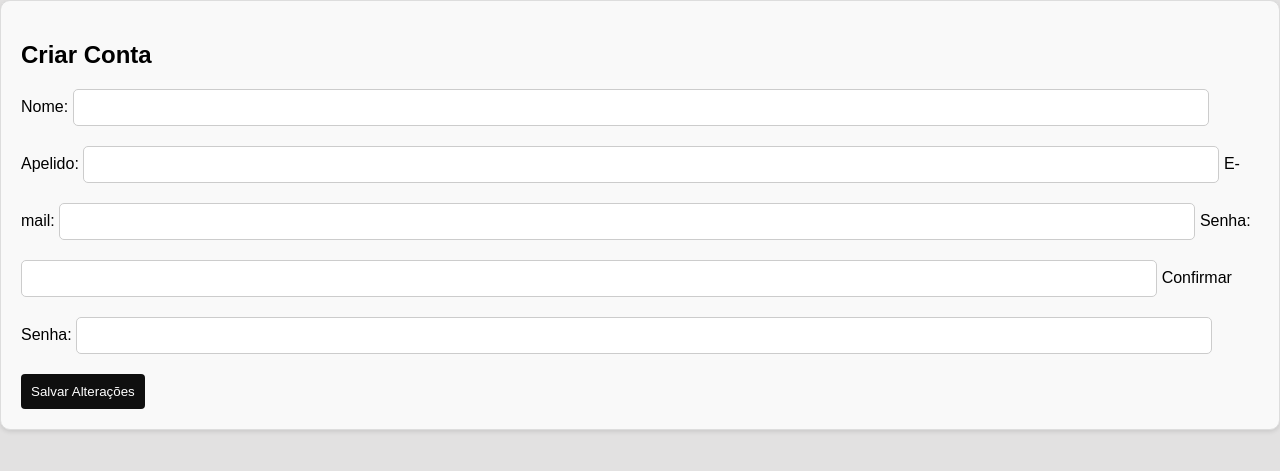
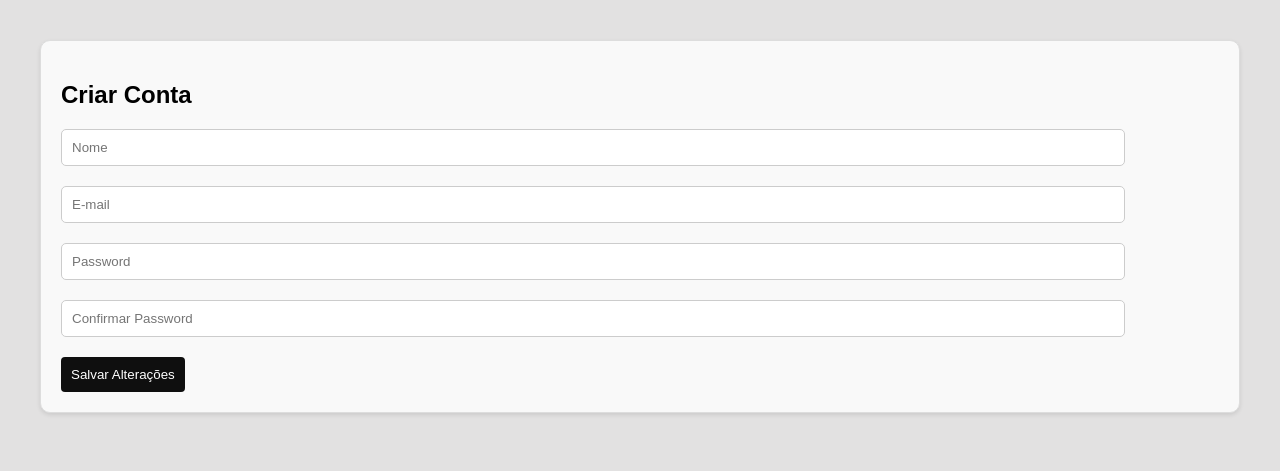
Before and after one commit to Piteira1406/retech_project, a Flask app: page /register in a window 1280 px wide. Shown: the top 471 px of the page. Run offline with Flask 3, Linux system fonts and the light colour scheme.

Commit message:
register alterado

```diff
--- a/templates/register.html
+++ b/templates/register.html
@@ -10,14 +10,12 @@
             background-color: rgb(226, 225, 225);
             scroll-behavior: smooth;
             height: auto;
-            margin: 0px;
-            padding: 0px;
+            width: auto;
+            margin: 20px;
+            padding: 20px;
+            justify-content: center;
         }
 
-        .main {
-            display: flex;
-            justify-content: center;
-        }
 
         .info {
             background-color: #f9f9f9;
@@ -29,6 +27,7 @@
         }
 
         input[type="text"], input[type="email"], input[type="password"], textarea {
+            display: block;
             width: 90%;
             padding: 10px;
             margin-bottom: 20px;
@@ -65,21 +64,15 @@
     <main class="main">
         <section class="info">
             <h2>Criar Conta</h2>
-            <form>
-                <label for="name">Nome:</label>
-                <input type="text" id="name" name="name" required>
+            <form action="/register.html" method="POST" >
 
-                <label for="surname">Apelido:</label>
-                <input type="text" id="surname" name="surname" required>
+                <input type="text" id="username" name="username" placeholder="Nome" required>
 
-                <label for="email">E-mail:</label>
-                <input type="email" id="email" name="email" required>
+                <input type="email" id="email" name="email" placeholder="E-mail" required>
 
-                <label for="password">Senha:</label>
-                <input type="password" id="password" name="password" required>
+                <input type="password" id="password" name="password" placeholder="Password" required>
 
-                <label for="confirm_password">Confirmar Senha:</label>
-                <input type="password" id="confirm_password" name="confirm_password" required>
+                <input type="password" id="confirm_password" name="confirm_password" placeholder="Confirmar Password" required>
 
                 <button type="submit">Salvar Alterações</button>
             </form>
```
